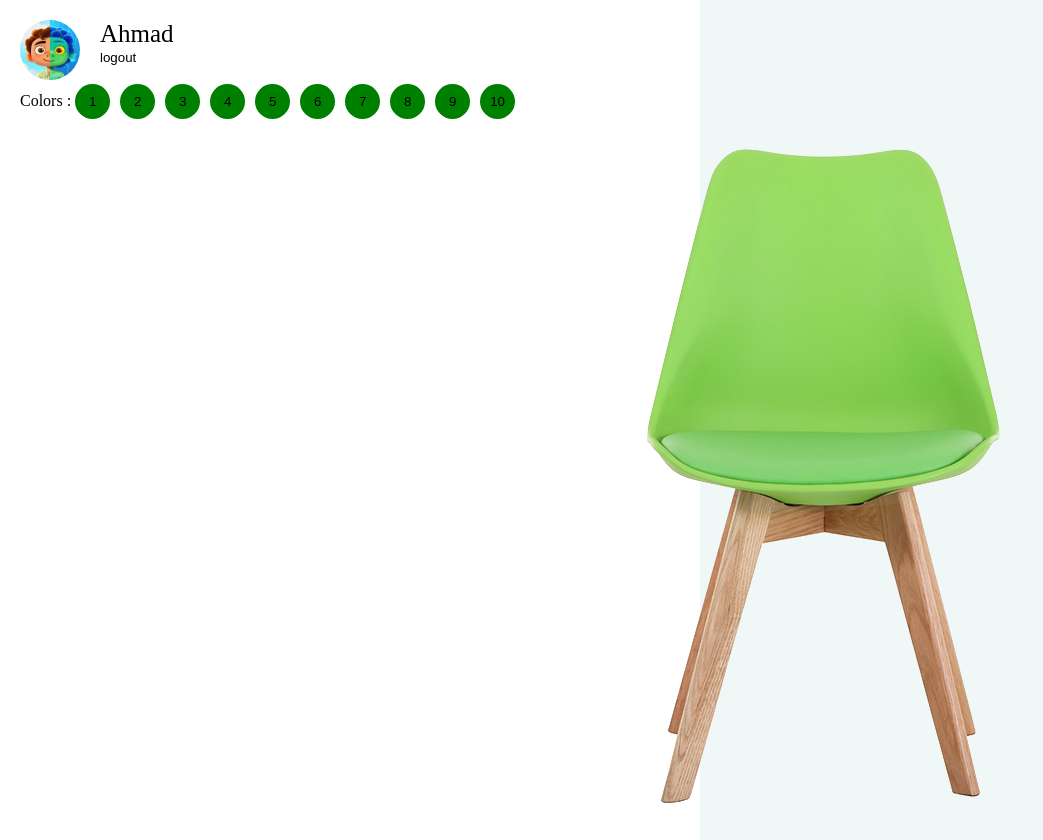
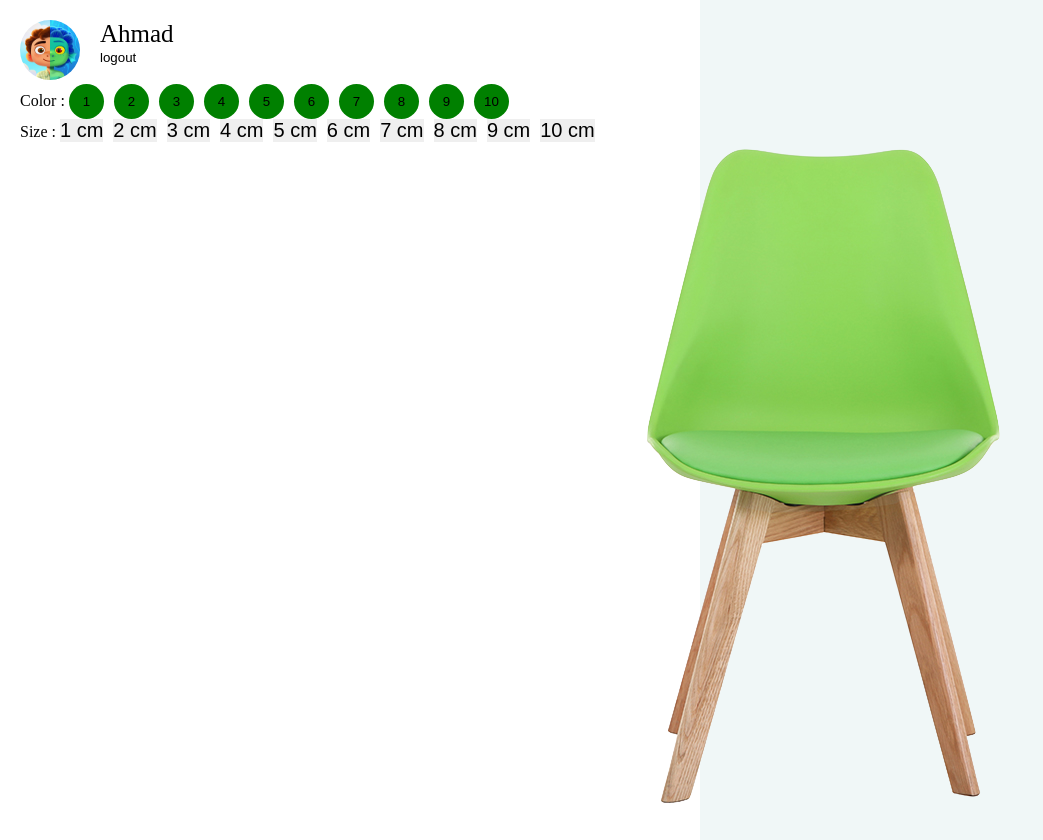
Before and after one commit to iartist93/chairs, a Nuxt app: page / in a window 1280 px wide. Shown: the whole page, without its empty margins (0-1043 px from the left). Built offline with nearby package versions, Linux system fonts and the light colour scheme.

Commit message:
feat: add sizes placeholder

```diff
--- a/pages/index.vue
+++ b/pages/index.vue
@@ -19,8 +19,14 @@
       <div class="content">
         <div class="options">
           <div class="colors">
-            <span>Colors : </span>
+            <span>Color : </span>
             <button v-for="item in 10" :key="item" class="color_button">
+              {{ item }}
+            </button>
+          </div>
+          <div class="sizes">
+            <span>Size : </span>
+            <button v-for="item in 10" :key="item" class="size_button">
               {{ item }}
             </button>
           </div>
@@ -126,4 +132,18 @@ span {
   margin-right: 10px;
   cursor: pointer;
 }
+
+.size_button {
+  border: 0;
+  outline: none;
+  margin-right: 10px;
+
+  font-size: 20px;
+  font-weight: 500;
+  cursor: pointer;
+
+  &::after {
+    content: "cm";
+  }
+}
 </style>
```
